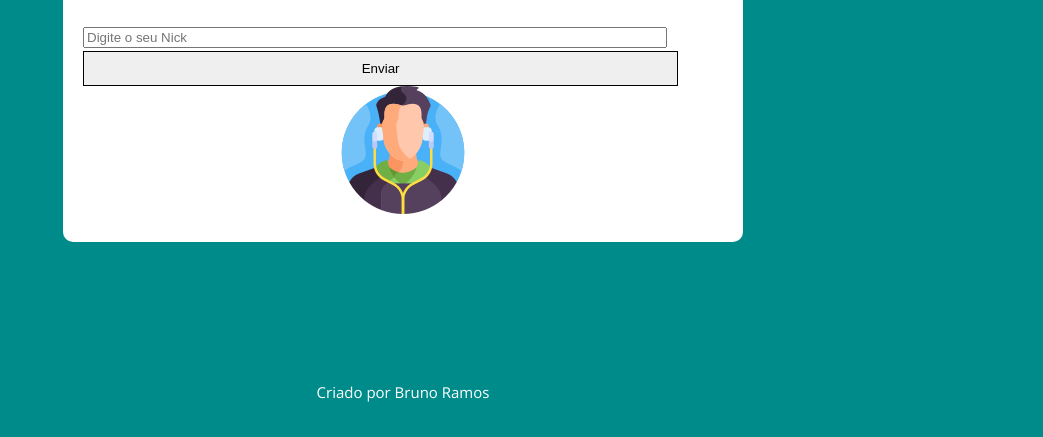
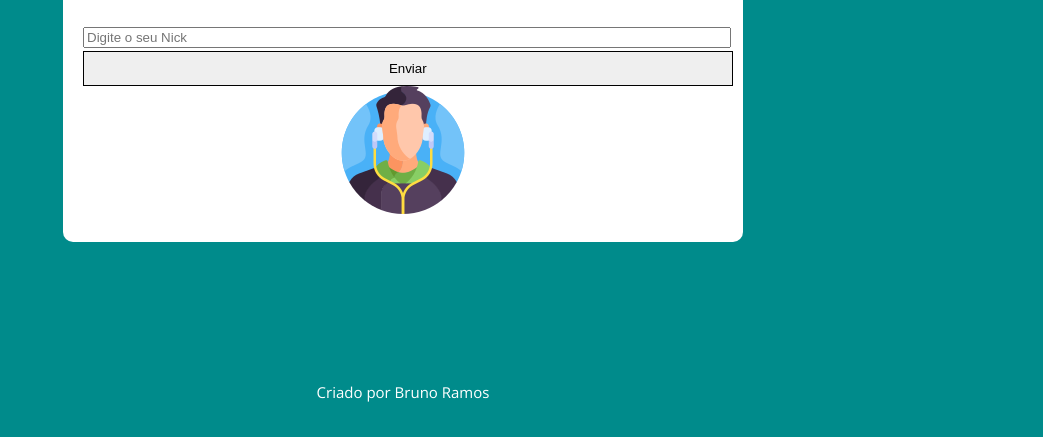
Before and after one commit to brunoramos465/selectorNick, a plain HTML site: page index.html in a window 1280 px wide. Both pictures are taken after a click on the button 422 px from the left and 242 px from the top of the page. Shown: the part 155-592 px from the top of the page, without its empty margins (237-1280 px from the left). Drawn offline with nearby package versions, Linux system fonts and the light colour scheme.

Commit message:
Update styles.css

```diff
--- a/assets/css/styles.css
+++ b/assets/css/styles.css
@@ -124,7 +124,7 @@ font-size: 20px;
 }
 
 input {
-width: 90%;
+width: 100%;
 
 }
 
@@ -132,7 +132,7 @@ width: 90%;
     cursor:pointer;
     border: 1px solid;
     height:35px ;
-    width: 93% ;
+    width: 101.5% ;
 
 }
 
```
